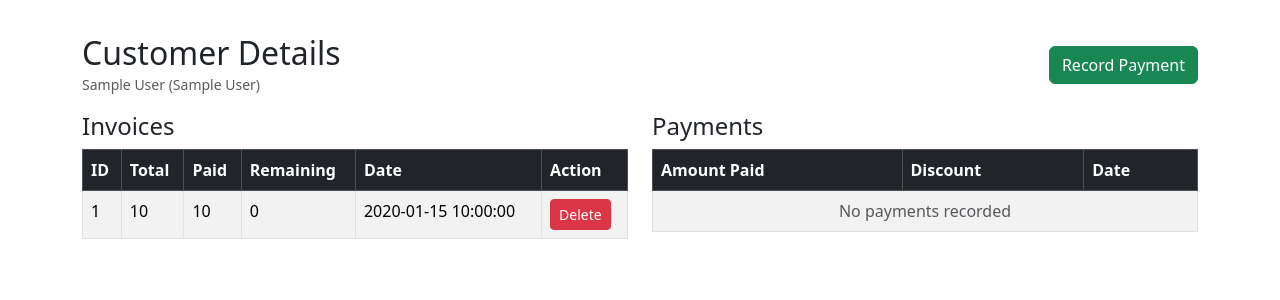
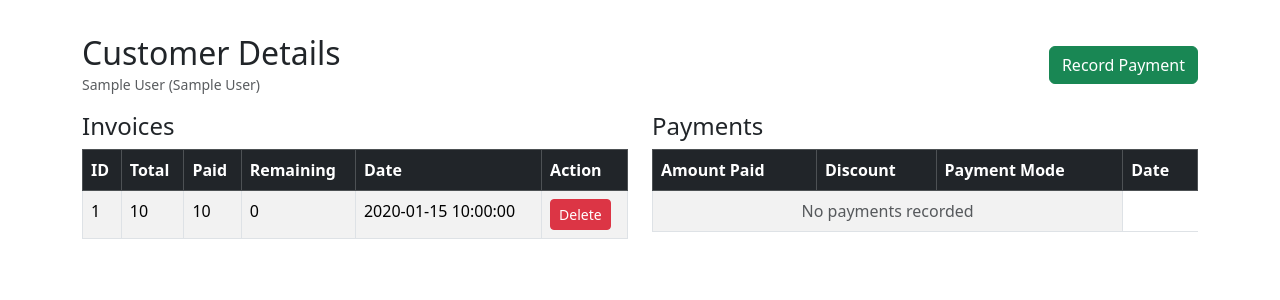
Before and after one commit to vaishalipabreja/inventory-billing, a Flask app: a page that uses inventory-billing-system/inventory/templates/customer_details.jinja in a window 1280 px wide. Shown: the part 56-356 px from the top of the page. Run offline with Flask 3, Linux system fonts and the light colour scheme; tables that the repository leaves empty hold one stand-in row (values such as "Sample post"); data that the repository does not hold is empty.

Commit message:
adding files

```diff
--- a/inventory-billing-system/inventory/app.py
+++ b/inventory-billing-system/inventory/app.py
@@ -78,7 +78,29 @@ def init_database():
     with sqlite3.connect(DATABASE_NAME) as conn:
         for table_definition in [PRODUCTS, INVOICES, CUSTOMERS, INVOICE_ITEMS, PAYMENTS]:
             conn.execute(f"CREATE TABLE IF NOT EXISTS {table_definition}")
+    run_startup_migrations()
 
+def column_exists(cursor, table_name, column_name):
+    cursor.execute(f"PRAGMA table_info({table_name})")
+    columns = [row[1] for row in cursor.fetchall()]
+    return column_name in columns
+
+def run_startup_migrations():
+    with sqlite3.connect(DATABASE_NAME) as conn:
+        cursor = conn.cursor()
+
+        # ---- Migration: add payment_mode to payments ----
+        if not column_exists(cursor, "payments", "payment_mode"):
+            cursor.execute("""
+                ALTER TABLE payments
+                ADD COLUMN payment_mode TEXT NOT NULL DEFAULT 'cash'
+            """)
+
+        # ---- Future migrations go here ----
+        # if not column_exists(cursor, "table", "column"):
+        #     cursor.execute("ALTER TABLE table ADD COLUMN column TYPE")
+
+        conn.commit()
 
 app.init_db = init_database
 
@@ -183,7 +205,6 @@ def calculate_row(expr, unit_price, less_weight):
     qty = calculate_qty(expr)
     net_weight = round(value - less_weight,2)
     amount = round(net_weight * unit_price, 2)
-    print(net_weight)
 
     return {
         "qty": qty,
@@ -226,7 +247,7 @@ def customer_details():
     if customer_id:
         # Fetch invoices and payments for the customer
         invoices_query = "SELECT invoice_id, total_amount, paid_amount, invoice_time FROM invoices WHERE customer_id=?"
-        payments_query = "SELECT payment_id, payment_amount, discount_amount, payment_time FROM payments WHERE customer_id=?"
+        payments_query = "SELECT payment_id, payment_amount, discount_amount, payment_mode, payment_time FROM payments WHERE customer_id=?"
 
         invoices = conn.execute(invoices_query, (customer_id,)).fetchall()
         payments = conn.execute(payments_query, (customer_id,)).fetchall()
@@ -373,7 +394,6 @@ def invoice():
     if request.method == "POST":
         with sqlite3.connect(DATABASE_NAME) as conn:
             invoice_id = generate_unique_bill_number()
-            print(invoice_id)
 
             invoice_date = request.form.get("invoice_date")
             customer_raw = request.form.get("customer_name")
@@ -442,7 +462,6 @@ def invoice():
             transaction_allowed = True
 
             for deduct_qty, product in zip(stock_deductions, product_name):
-                print(products)
                 row = conn.execute(
                     "SELECT prod_qty FROM products WHERE TRIM(prod_name) = TRIM(?)",(product,)).fetchone()
                 current_qty = row[0] if row else 0
@@ -581,6 +600,7 @@ def record():
     agent_name = request.form["agent_name"]
     discount = float(request.form.get("discount", 0))
     amount = float(request.form.get("amount", 0))
+    payment_mode = request.form["payment_mode"]
 
     # Total applied to invoices
     effective_payment = amount + discount
@@ -599,8 +619,8 @@ def record():
 
         # 1️⃣ Save the payment record
         conn.execute(
-            "INSERT INTO payments (customer_id, payment_amount, discount_amount, payment_time) VALUES (?, ?, ?, ?)",
-            (customer_id, amount, discount, payment_time)
+            "INSERT INTO payments (customer_id, payment_amount, payment_mode, discount_amount, payment_time) VALUES (?, ?, ?, ?, ?)",
+            (customer_id, amount, payment_mode, discount, payment_time)
         )
 
         # 2️⃣ Apply to invoices FIFO as paid_amount
--- a/inventory-billing-system/inventory/templates/customer_details.jinja
+++ b/inventory-billing-system/inventory/templates/customer_details.jinja
@@ -73,6 +73,7 @@
                         <tr>
                             <th>Amount Paid</th>
                             <th>Discount</th>
+                            <th>Payment Mode</th>
                             <th>Date</th>
                         </tr>
                     </thead>
@@ -82,6 +83,7 @@
                             <td>{{ payment[1] }}</td>
                             <td>{{ payment[2] }}</td>
                             <td>{{ payment[3] }}</td>
+                            <td>{{ payment[4] }}</td>
                         </tr>
                         {% else %}
                         <tr>
@@ -120,6 +122,11 @@
                 </div>
 
                 <div class="mb-3">
+                    <label class="form-label">Payment Mode</label>
+                    <input type="text" class="form-control" name="payment_mode" value="Cash" required>
+                </div>
+
+                <div class="mb-3">
                     <label class="form-label">Payment Date</label>
                     <input type="date" class="form-control" name="payment_date" value="{{ current_date }}">
                 </div>
```
